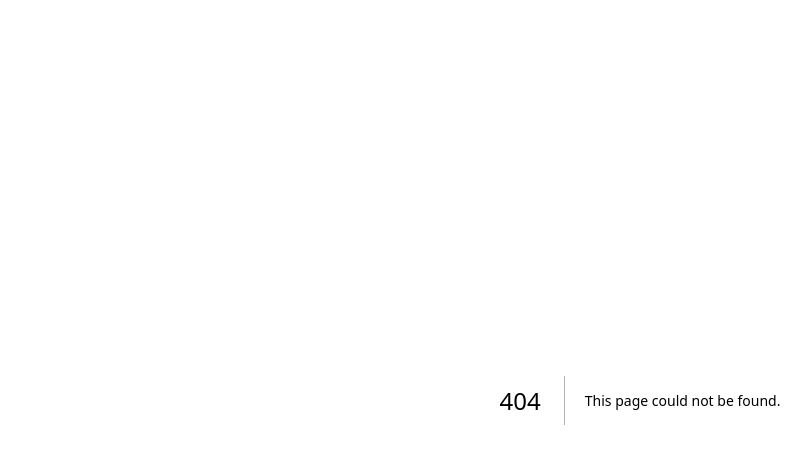
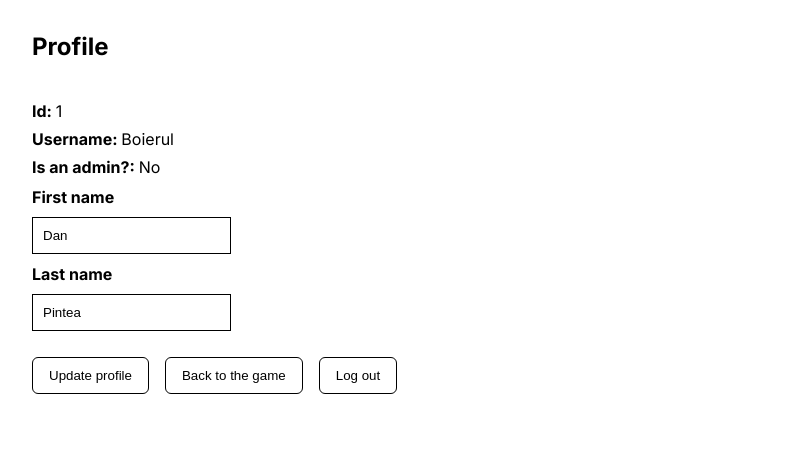
Before and after one commit to swa-assignments/assigment-3, a Next.js app in the folder client/: page /profile in a window 1280 px wide. Before the commit this address had no page. Shown: the top 464 px of the page, without its empty margins (0-811 px from the left). Built offline with nearby package versions, Linux system fonts and the light colour scheme.

Commit message:
Feat: Added Profile skeleton (needs functionality)

```diff
--- /dev/null
+++ b/client/app/components/MainButton/styles.module.css
@@ -0,0 +1,11 @@
+.mainButton {
+    width: 100%;
+    height: 3rem;
+    font-size: 1.5rem;
+    border-radius: 0.5rem;
+    border: 1px solid #000000;
+    background-color: #000000;
+    color: #fff;
+    margin-bottom: 1rem;
+    cursor: pointer;
+}
--- a/client/app/login/page.tsx
+++ b/client/app/login/page.tsx
@@ -2,7 +2,7 @@
 import React, { useState } from 'react';
 import styles from './styles.module.css';
 
-function LoginView() {
+function Login() {
     const [username, setUsername] = useState('');
     const [password, setPassword] = useState('');
 
@@ -38,4 +38,4 @@ function LoginView() {
             );
 }
 
-export default LoginView;
+export default Login;
--- /dev/null
+++ b/client/app/profile/page.tsx
@@ -0,0 +1,63 @@
+"use client"
+
+import React from 'react';
+import styles from './styles.module.css';
+
+function Profile() {
+    function updateUserLocal() {
+        console.log('updateUserLocal');
+    }
+
+    function logout() {
+        console.log('logout')
+    }
+
+    return (
+        <div className={styles.profileContainer}>
+            <h1 className={styles.profileText}><b>Profile</b></h1>
+
+            <form onSubmit={updateUserLocal} className={styles.profileForm}>
+                <span><b>Id: </b>1 </span>
+                <span><b>Username: </b>Boierul</span>
+                <span style={{
+                    marginBottom: '10px',
+                }}><b>Is an admin?: </b> No</span>
+
+                <label className={styles.label} htmlFor="input-firstName">First name</label>
+                <input value="Dan"
+                       className={styles.input} id='input-firstName' type="text"/>
+                <label className={styles.label} htmlFor="input-lastName">Last name</label>
+                <input value="Pintea"
+                       className={styles.input} id='input-firstName' type="text"/>
+
+                {/*<label htmlFor="input-favoriteGame">Favorite game</label>*/}
+                {/*<input onChange={(e) => dispatch(setFavoriteGame(e.target.value))}*/}
+                {/*       value={useSelector(state => state.profile.favoriteGame)}*/}
+                {/*       className='border border-solid border-black mb-5' id='input-favoriteGame' type="text"/>*/}
+                <div style={{
+                    display: 'flex',
+                    justifyContent: 'space-between',
+                    gap: '1rem'
+                }}>
+                    <button onClick={updateUserLocal}
+                            className={styles.profileButton}
+                            type='button'>
+                        Update profile
+                    </button>
+                    <button onClick={() => window.location.href = '/play'}
+                            className={styles.profileButton}
+                            type='button'>
+                        Back to the game
+                    </button>
+                    <button onClick={logout}
+                            className={styles.profileButton}
+                            type='button'>
+                        Log out
+                    </button>
+                </div>
+            </form>
+        </div>
+    );
+}
+
+export default Profile;
--- /dev/null
+++ b/client/app/profile/styles.module.css
@@ -0,0 +1,51 @@
+.profileContainer {
+    margin: 2rem;
+    display: flex;
+    flex-direction: column;
+}
+
+.profileText {
+    margin-bottom: 1.25rem;
+    font-size: 1.5rem;
+    font-weight: bold;
+}
+
+.profileForm {
+    margin-top: 1.25rem;
+    display: flex;
+    flex-direction: column;
+    align-items: flex-start;
+}
+
+.profileForm > span {
+    margin-bottom: 0.5rem;
+}
+
+.label {
+    display: block;
+    margin-bottom: 0.625rem;
+    font-weight: bold;
+}
+
+.input {
+    border: 1px solid black;
+    margin-bottom: 0.625rem;
+    padding: 0.625rem;
+}
+
+.profileButton {
+    margin-top: 1rem;
+    align-self: flex-start;
+    padding: 0.625rem 1rem;
+    border: 1px solid black;
+    background: white;
+    border-radius: 0.375rem;
+    margin-bottom: 1.25rem;
+    cursor: pointer;
+    transition: background-color 0.3s, color 0.3s;
+}
+
+.profileButton:hover {
+    background: black;
+    color: white;
+}
```
Also changed, not shown: client/app/components/MainButton/Button.tsx (added, +16 -0 lines), client/app/page.tsx (+2 -5 lines), 1 other file (tests, documents, lock files or other folders).
